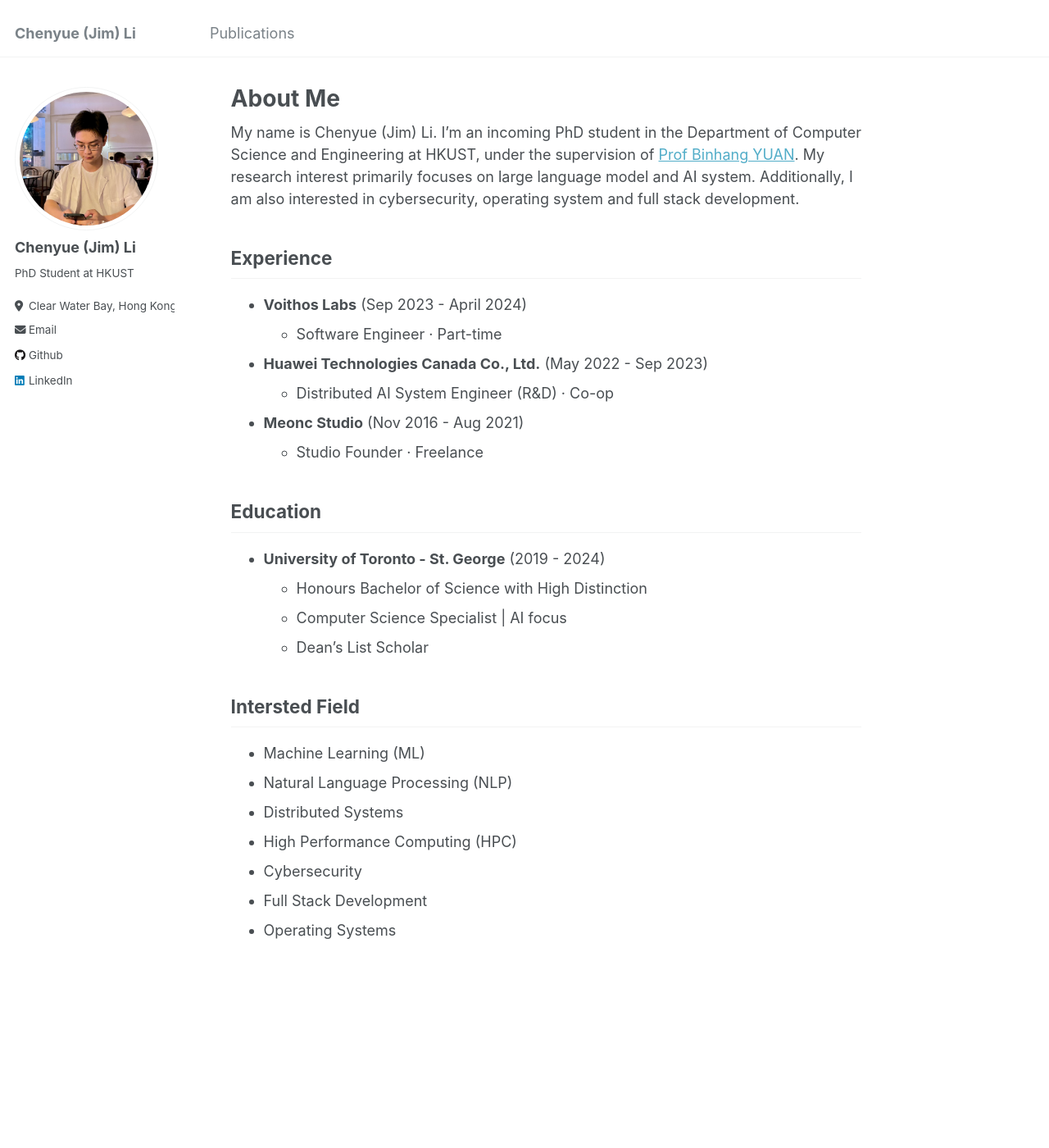
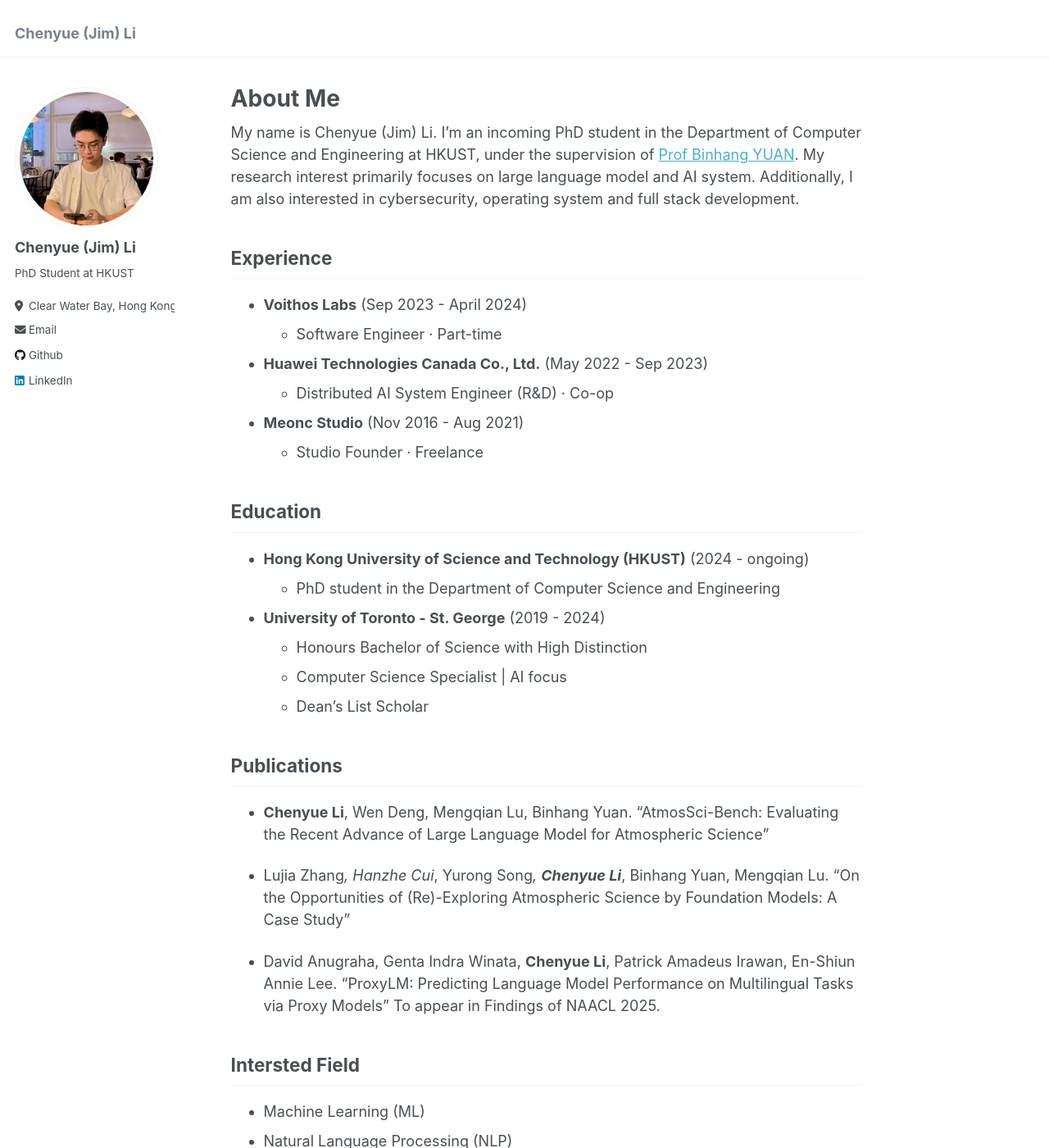
Before and after one commit to jimschenchen/jimschenchen.github.io, a Jekyll site: the page built from _pages/about.md, in a window 1280 px wide and 1400 px high. Shown: the whole window at 82% size. Built offline with Jekyll 4.4.1, drawn with Linux system fonts in a browser that asks for light colours.

```diff
--- a/_config.yml
+++ b/_config.yml
@@ -244,14 +244,14 @@ defaults:
       share: true
       comments: true
   # _publications
-  - scope:
-      path: ""
-      type: publications
-    values:
-      layout: single
-      author_profile: true
-      share: true
-      comments: true
+  # - scope:
+  #     path: ""
+  #     type: publications
+  #   values:
+  #     layout: single
+  #     author_profile: true
+  #     share: true
+  #     comments: true
   # _portfolio
   - scope:
       path: ""
--- a/_data/navigation.yml
+++ b/_data/navigation.yml
@@ -1,7 +1,7 @@
 # main links links
 main:
-  - title: "Publications"
-    url: /publications/
+  # - title: "Publications"
+  #   url: /publications/
 
   # - title: "Talks"
   #   url: /talks/
--- a/_pages/about.md
+++ b/_pages/about.md
@@ -20,10 +20,23 @@ Experience
 
 Education
 -----
+- **Hong Kong University of Science and Technology (HKUST)** (2024 - ongoing)
+    - PhD student in the Department of Computer Science and Engineering
+
 - **University of Toronto - St. George** (2019 - 2024)
     - Honours Bachelor of Science with High Distinction
     - Computer Science Specialist \| AI focus
     - Dean’s List Scholar
+
+
+Publications
+-----
+
+- <b>Chenyue Li</b>, Wen Deng, Mengqian Lu, Binhang Yuan. "AtmosSci-Bench: Evaluating the Recent Advance of Large Language Model for Atmospheric Science"
+
+- Lujia Zhang*, Hanzhe Cui*, Yurong Song*, <b>Chenyue Li</b>*, Binhang Yuan, Mengqian Lu. "On the Opportunities of (Re)-Exploring Atmospheric Science by Foundation Models: A Case Study"
+
+- David Anugraha, Genta Indra Winata, <b>Chenyue Li</b>, Patrick Amadeus Irawan, En-Shiun Annie Lee. "ProxyLM: Predicting Language Model Performance on Multilingual Tasks via Proxy Models" To appear in Findings of NAACL 2025.
 
 
 Intersted Field
```
